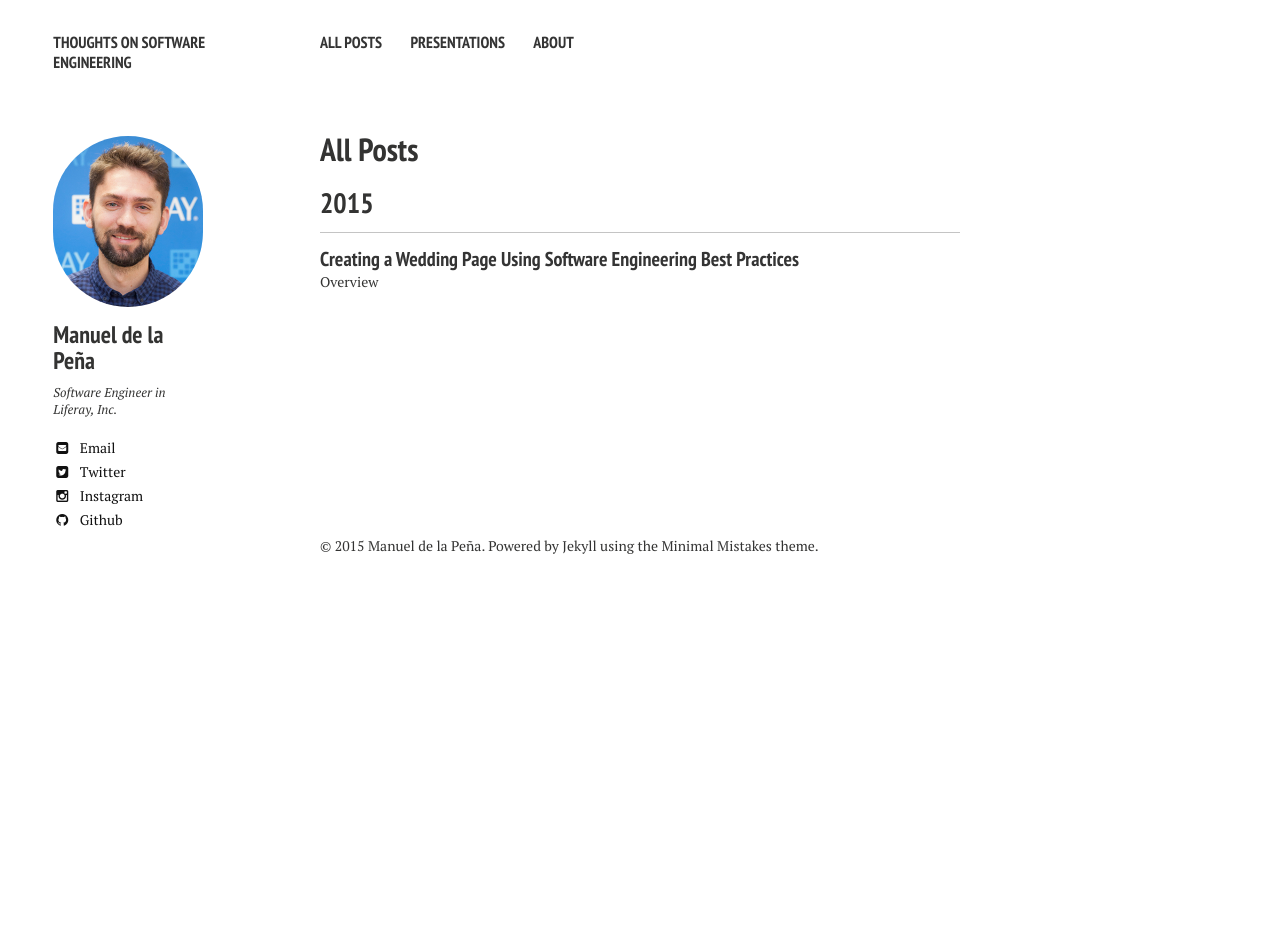
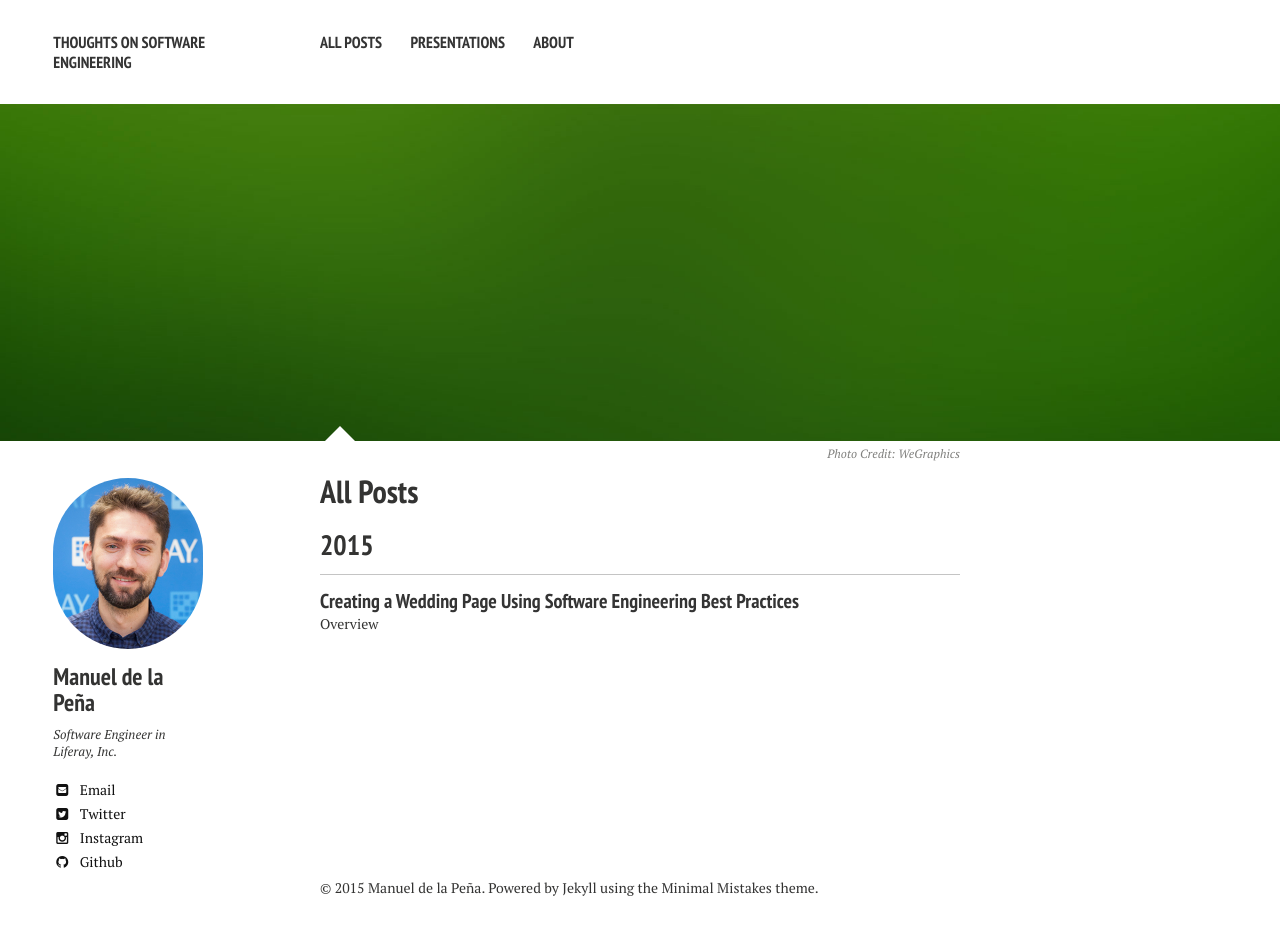
Before and after one commit to mdelapenya/mdelapenya.github.io, a Jekyll site: the page built from posts/index.md, in a window 1280 px wide. Built offline with Jekyll 4.4.1, drawn with Linux system fonts in a browser that asks for light colours; nearby versions of some CDN libraries; before the commit the page ends 900 px from its top, so only the background shows below that.

Commit message:
Consistency: add image header for posts index and for the already created post

```diff
--- a/_posts/2015-06-24-creating-a-wedding-page-using-software-engineering-best-practices.markdown
+++ b/_posts/2015-06-24-creating-a-wedding-page-using-software-engineering-best-practices.markdown
@@ -6,7 +6,9 @@
 excerpt:
 tags: []
 image:
-  feature:
+  feature: sample-image-4.jpg
+  credit: WeGraphics
+  creditlink: http://wegraphics.net/downloads/free-ultimate-blurred-background-pack/
 date: 2015-06-24T09:16:43+02:00
 comments: true
 ---
--- a/posts/index.md
+++ b/posts/index.md
@@ -2,4 +2,8 @@
 layout: post-index
 title: All Posts
 excerpt: "A List of Posts"
+image:
+  feature: sample-image-7.jpg
+  credit: WeGraphics
+  creditlink: http://wegraphics.net/downloads/free-ultimate-blurred-background-pack/
 ---
```
